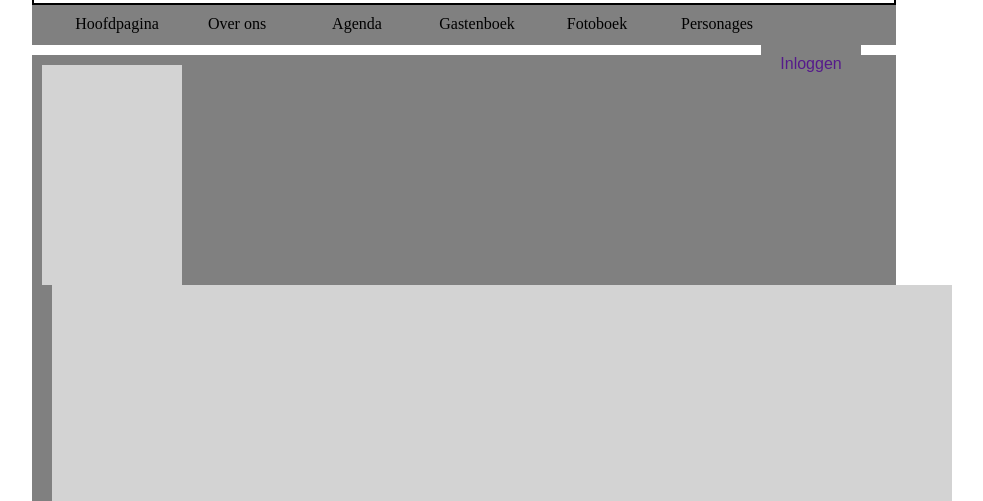
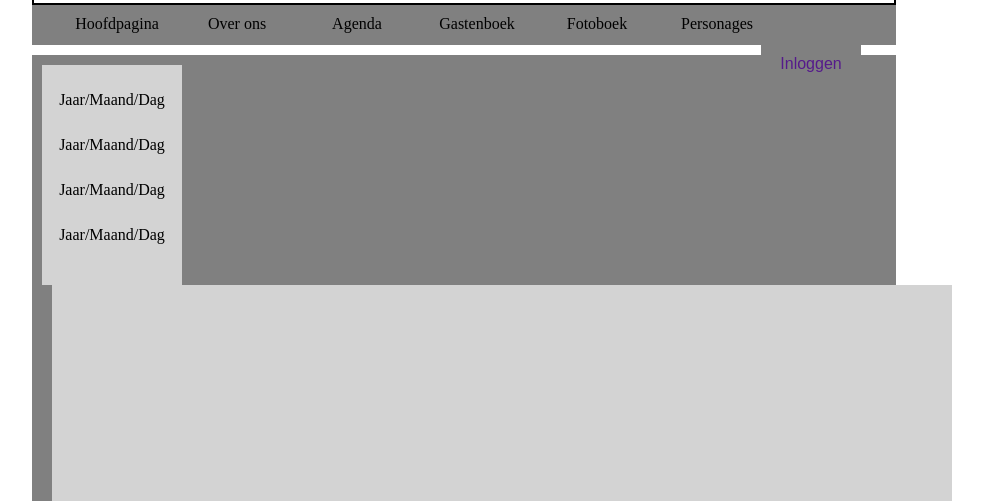
Before and after one commit to Svries/KBSLLH, a PHP site: page /Gastenboek.php in a window 1280 px wide. Shown: the part 311-812 px from the top of the page, without its empty margins (176-1159 px from the left). Run offline with PHP 8.4, Linux system fonts and the light colour scheme; some web fonts are replaced.

Commit message:
fdsafdsa

```diff
--- a/Gastenboek.php
+++ b/Gastenboek.php
@@ -55,7 +55,14 @@ and open the template in the editor.
             <p class="menu2"><a href="">Inloggen</a></p>
         </div>
         <div class="info">
-                    <div class="gastmenu"></div>
+            <div class="gastmenu">
+                <ul>
+                    <li>Jaar/Maand/Dag</li>
+                    <li>Jaar/Maand/Dag</li>
+                    <li>Jaar/Maand/Dag</li>
+                    <li>Jaar/Maand/Dag</li>
+                </ul>
+            </div>
         <div class="gastberichten"></div>
         </div>
 
```
